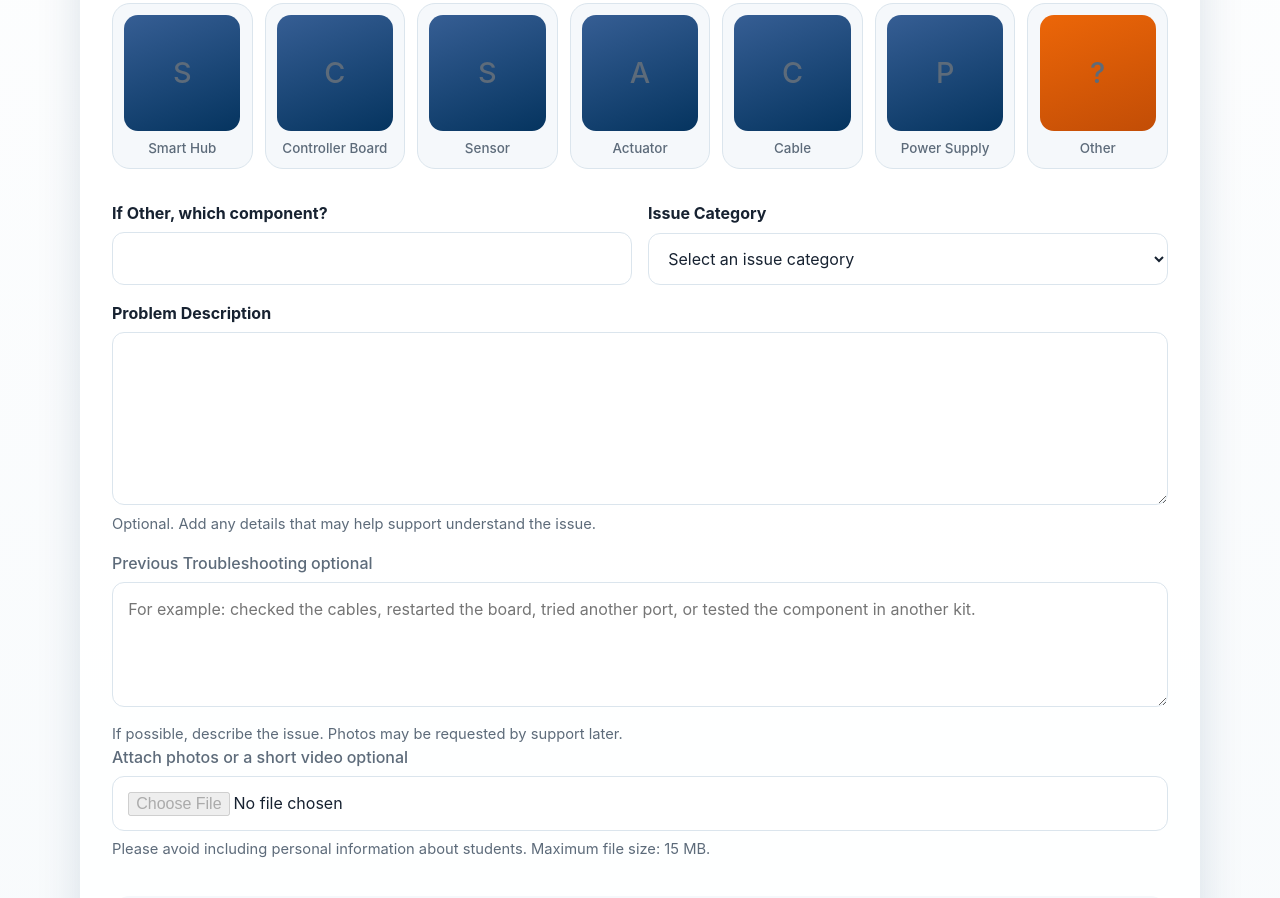
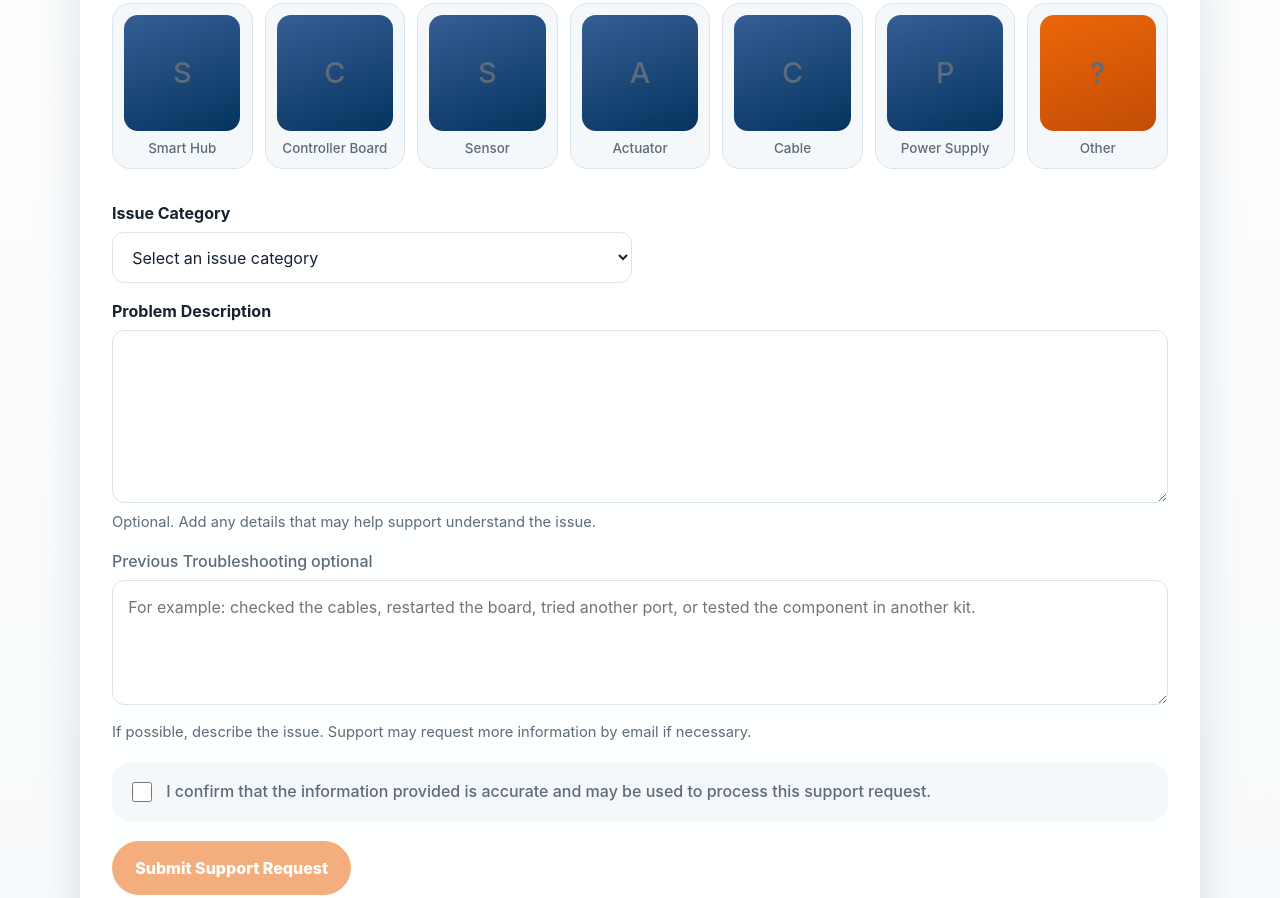
Before and after one commit to smartteamok/FIFA-support, a plain HTML site: page dep-support/index.html in a window 1280 px wide. Shown: the part 2000-2898 px from the top of the page. Drawn offline with Linux system fonts and the light colour scheme.

Commit message:
oculto subir archivo

```diff
--- a/dep-support/app.js
+++ b/dep-support/app.js
@@ -295,7 +295,7 @@ const TRANSLATIONS = {
     descriptionHelp: "Optional. Add any details that may help support understand the issue.",
     troubleshooting: "Previous Troubleshooting",
     troubleshootingPlaceholder: "For example: checked the cables, restarted the board, tried another port, or tested the component in another kit.",
-    attachmentNote: "If possible, describe the issue. Photos may be requested by support later.",
+    attachmentNote: "If possible, describe the issue. Support may request more information by email if necessary.",
     evidence: "Attach photos or a short video",
     evidenceHelp: "Please avoid including personal information about students. Maximum file size: 15 MB.",
     consent: "I confirm that the information provided is accurate and may be used to process this support request.",
@@ -367,7 +367,7 @@ const TRANSLATIONS = {
     descriptionHelp: "Facultatif. Ajoutez les details utiles pour aider le support a comprendre le probleme.",
     troubleshooting: "Depannage deja essaye",
     troubleshootingPlaceholder: "Par exemple : cables verifies, carte redemarree, autre port essaye ou composant teste dans un autre kit.",
-    attachmentNote: "Si possible, decrivez le probleme. Des photos pourront etre demandees plus tard par le support.",
+    attachmentNote: "Si possible, décrivez le problème. Le support pourra demander plus d'informations par courriel si nécessaire.",
     evidence: "Joindre des photos ou une courte video",
     evidenceHelp: "Evitez les informations personnelles sur les eleves. Taille maximale : 15 MB.",
     consent: "Je confirme que les informations fournies sont exactes et peuvent etre utilisees pour traiter cette demande.",
@@ -439,7 +439,7 @@ const TRANSLATIONS = {
     descriptionHelp: "Opcional. Agregue cualquier detalle que ayude a soporte a entender el problema.",
     troubleshooting: "Pruebas realizadas",
     troubleshootingPlaceholder: "Por ejemplo: revise cables, reinicie la placa, probe otro puerto o testee el componente en otro kit.",
-    attachmentNote: "Si es posible, describa el problema. Soporte podra solicitar fotos mas adelante.",
+    attachmentNote: "Si es posible, describa el problema. Soporte podría solicitar más información vía correo electrónico de ser necesario.",
     evidence: "Adjuntar fotos o video corto",
     evidenceHelp: "Evite incluir informacion personal de estudiantes. Tamano maximo: 15 MB.",
     consent: "Confirmo que la informacion enviada es correcta y puede usarse para procesar esta solicitud.",
@@ -511,7 +511,7 @@ const TRANSLATIONS = {
     descriptionHelp: "Opcional. Adicione detalhes que ajudem o suporte a entender o problema.",
     troubleshooting: "Testes realizados",
     troubleshootingPlaceholder: "Por exemplo: verificou cabos, reiniciou a placa, testou outra porta ou testou o componente em outro kit.",
-    attachmentNote: "Se possivel, descreva o problema. Fotos poderao ser solicitadas pelo suporte mais tarde.",
+    attachmentNote: "Se possível, descreva o problema. O suporte poderá solicitar mais informações por email, se necessário.",
     evidence: "Anexar fotos ou video curto",
     evidenceHelp: "Evite incluir informacoes pessoais de estudantes. Tamanho maximo: 15 MB.",
     consent: "Confirmo que as informacoes enviadas sao corretas e podem ser usadas para processar esta solicitacao.",
--- a/dep-support/index.html
+++ b/dep-support/index.html
@@ -224,7 +224,7 @@
             </div>
 
             <p class="field-help attachment-note" data-i18n="attachmentNote">
-              If possible, describe the issue. Photos may be requested by support later.
+              If possible, describe the issue. Support may request more information by email if necessary.
             </p>
 
             <div class="field file-field" id="file-upload-field" hidden>
--- a/dep-support/styles.css
+++ b/dep-support/styles.css
@@ -461,6 +461,10 @@ legend {
   margin-bottom: 1rem;
 }
 
+.field[hidden] {
+  display: none;
+}
+
 .field span,
 .consent span {
   color: var(--muted);
```
